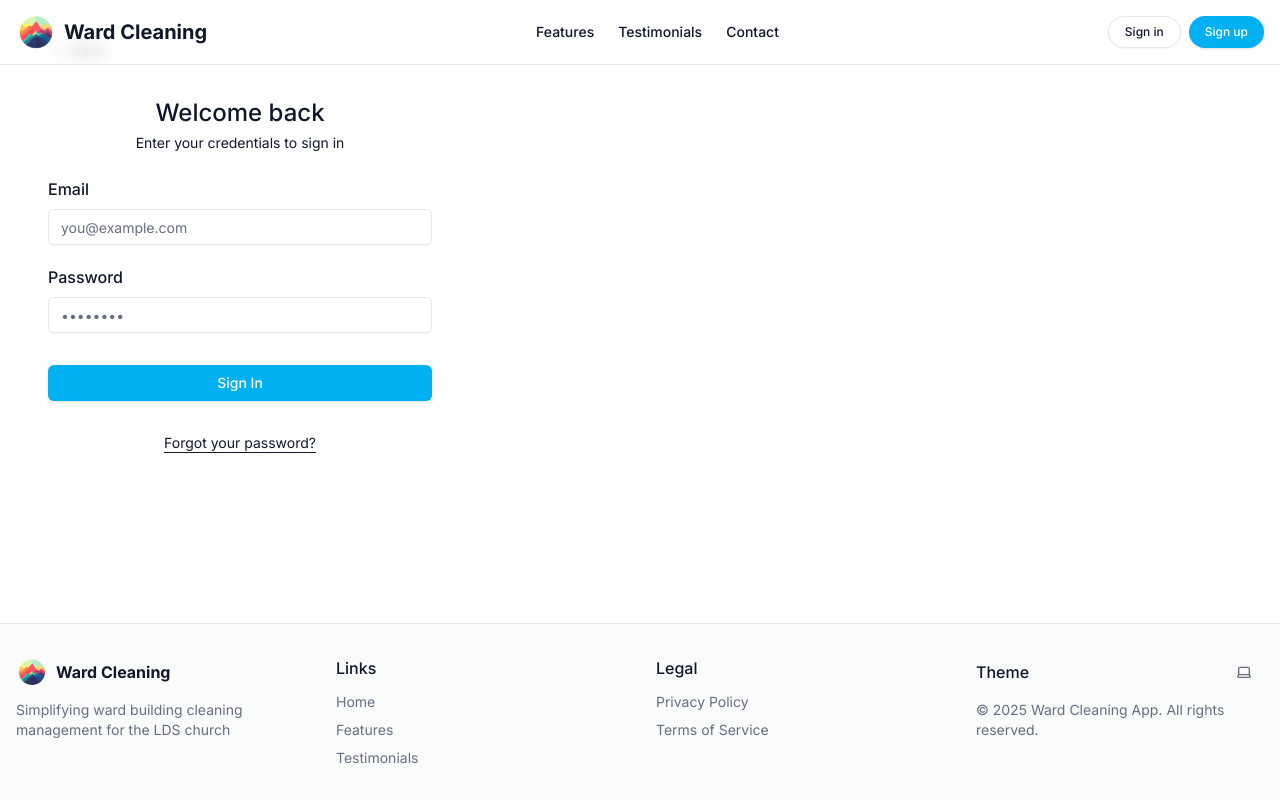
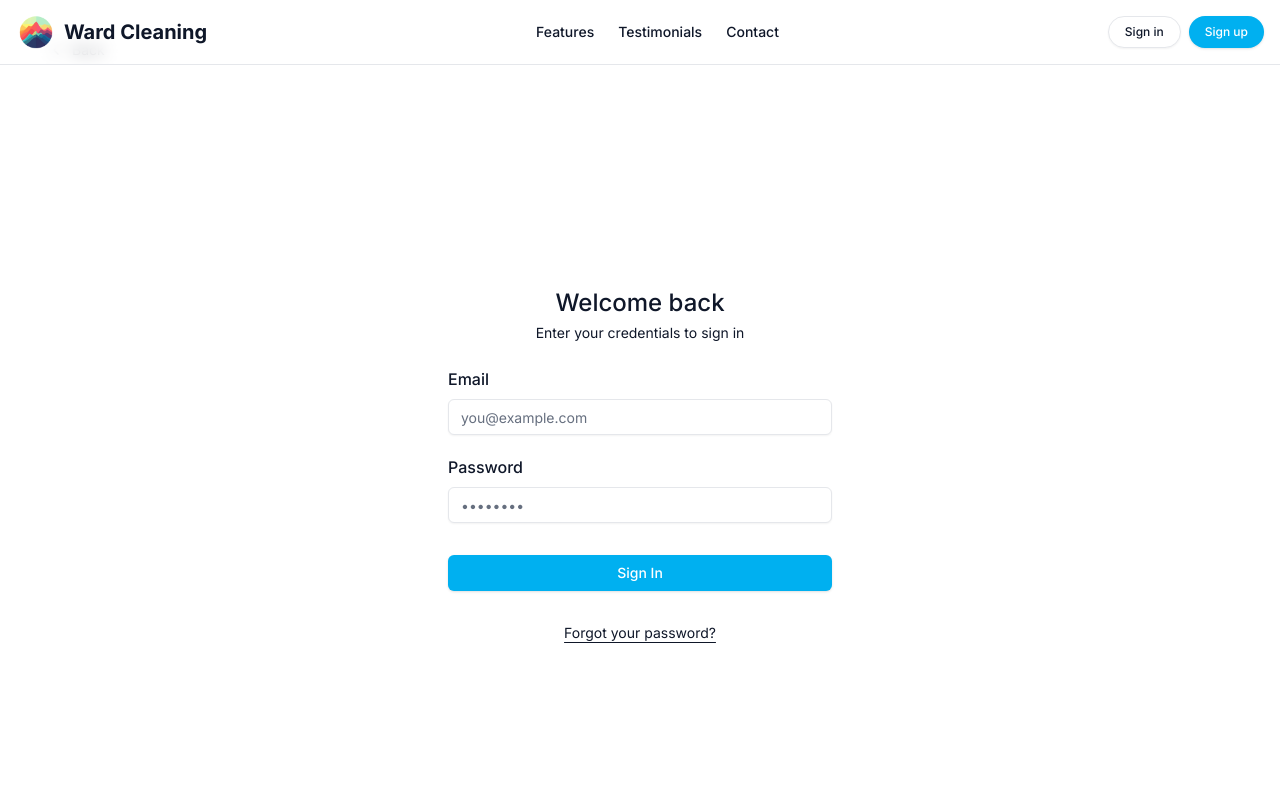
Before and after one commit to dulbrich/ward-cleaning-2025-3, a Next.js app: page /sign-in in a window 1280 px wide. Shown: the top 800 px of the page. Built offline with nearby package versions, Linux system fonts and the light colour scheme; no server answers.

Commit message:
Fix login layout

```diff
--- a/app/(auth-pages)/layout.tsx
+++ b/app/(auth-pages)/layout.tsx
@@ -7,6 +7,8 @@ export default async function Layout({
   children: React.ReactNode;
 }) {
   return (
-    <div className="max-w-7xl flex flex-col gap-12 items-start">{children}</div>
+    <div className="min-h-[calc(100vh-64px)] w-full flex items-center justify-center">
+      {children}
+    </div>
   );
 }
```
Also changed, not shown: 1 other file (tests, documents, lock files or other folders).
